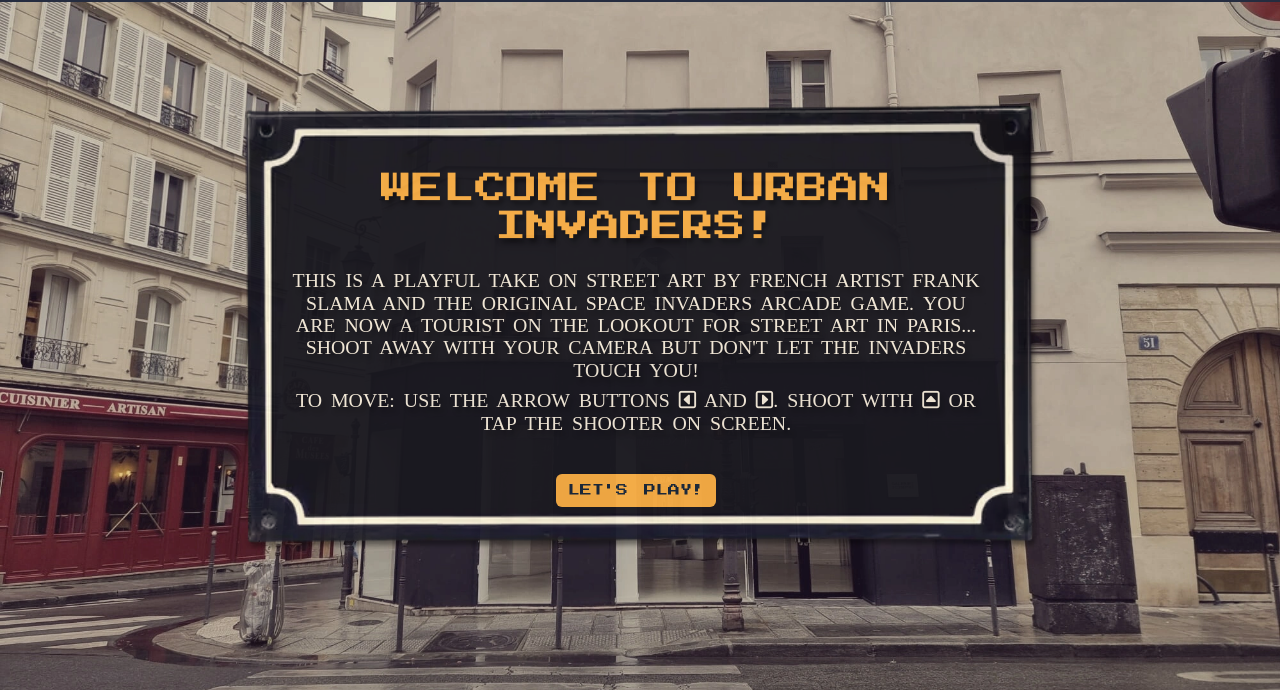
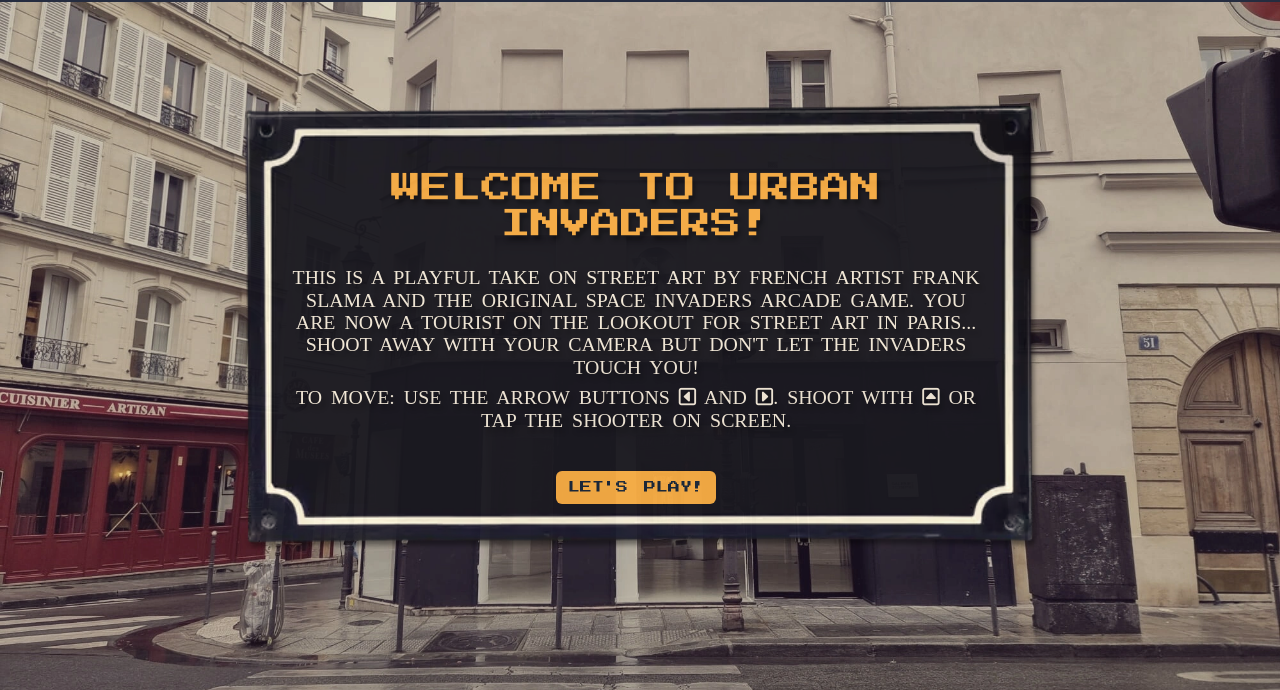
Before and after one commit to osoriomica/invaders, a website: page index.html in a window 1280 px wide. Shown: the part 54-744 px from the top of the page. Drawn offline with nearby package versions, Linux system fonts and the light colour scheme; a web font is replaced by a local one.

Commit message:
Fix breakpoint for media query to avoid text overflowing on index.html

```diff
--- a/assets/css/style.css
+++ b/assets/css/style.css
@@ -72,7 +72,7 @@
     color: var(--highlight1);
     font-family: "Press Start 2P", serif;
     /* Calc() picked from Inspect element values and edited for intended look */
-    font-size: calc(1rem + 1.2vw);
+    font-size: calc(1rem + 1.1vw);
     margin-bottom: 0.3rem;
 }
 
@@ -551,8 +551,8 @@
 }
 
 /* Media queries */
-/* large phones or landscape mobile screens (568px and up) */
-@media screen and (min-width: 568px) {
+/* large phones or landscape mobile screens (580px and up) */
+@media screen and (min-width: 580px) {
 
     /* Main - homepage */
     .main-text-bg {
@@ -566,7 +566,8 @@
     }
 
     .main-text-bg h1 {
-        margin-bottom: 0.5rem;
+        margin-bottom: 0.3rem;
+
     }
 
     #social {
```
